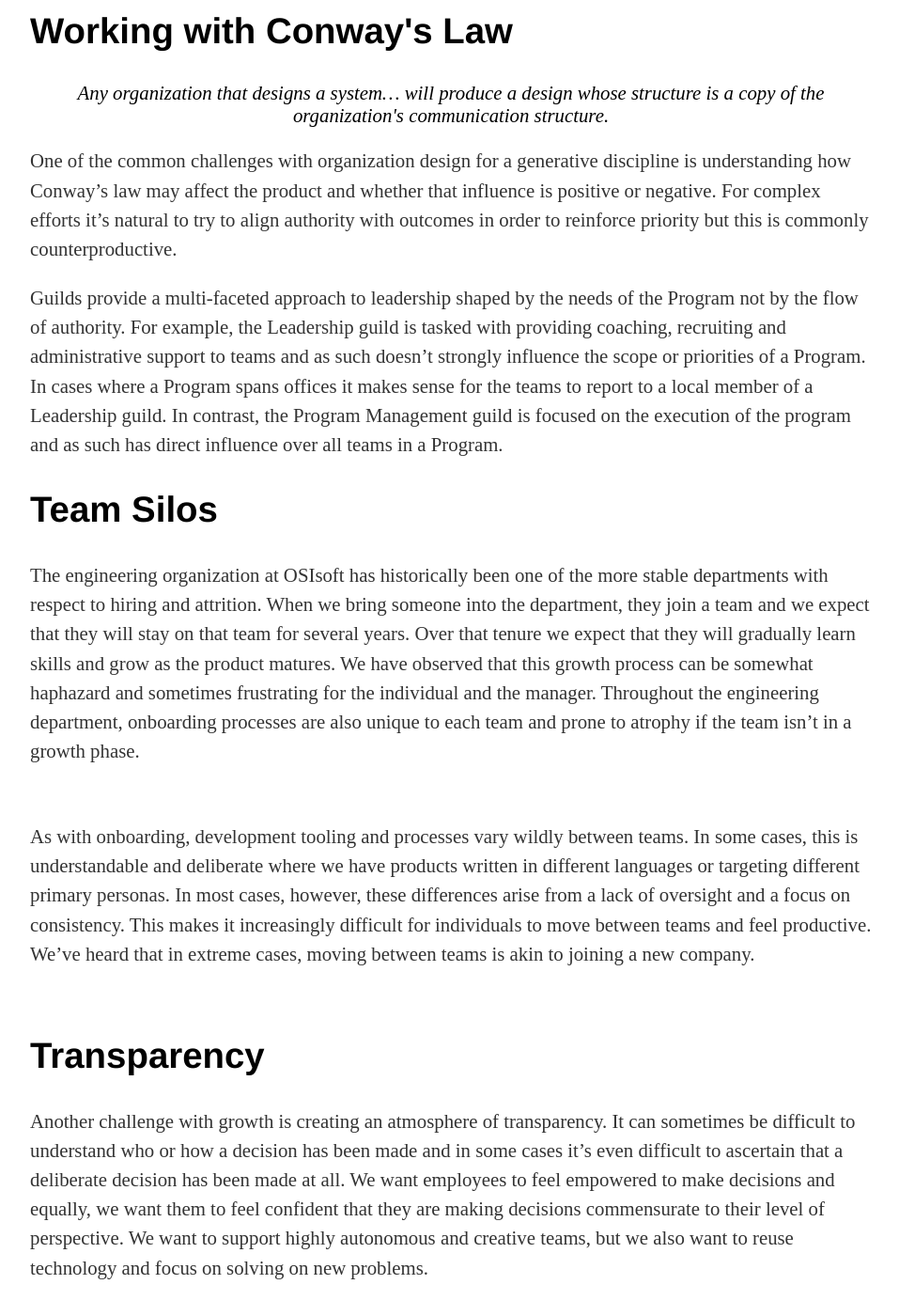
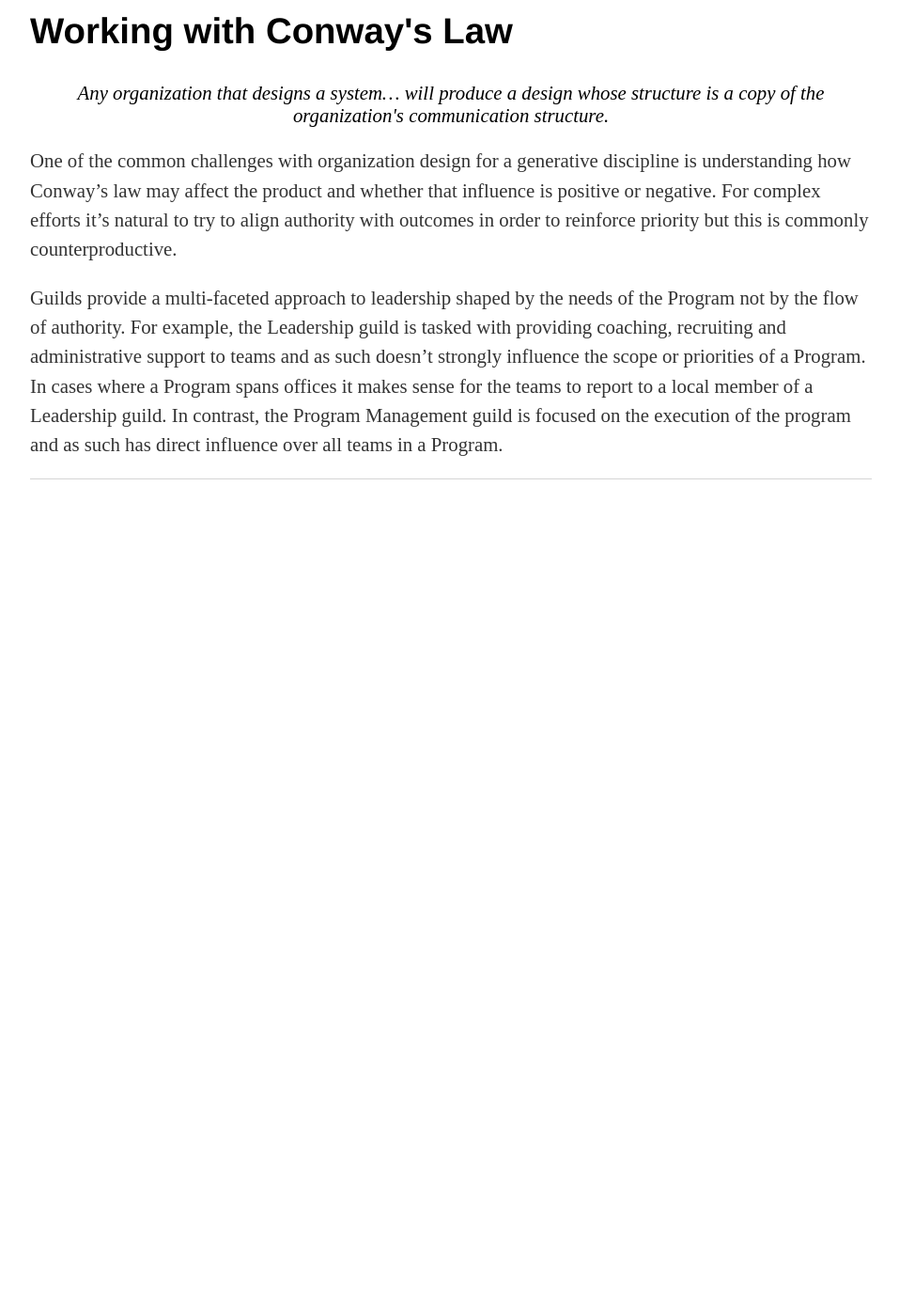
Before and after one commit to OSIEng/osieng.github.io, a Jekyll site: the page built from programs/index.html, in a window 1280 px wide and 1400 px high, scrolled down 3162 px. Shown: the whole window at 94% size, without its empty margins (160-1117 px from the left). Built offline with Jekyll 4.4.1, drawn with Linux system fonts in a browser that asks for light colours; after the commit the page ends 3732 px from its top, so only the background shows below that.

Commit message:
Update index.html

```diff
--- a/programs/index.html
+++ b/programs/index.html
@@ -53,12 +53,3 @@ title: Programs - OSIsoft Engineering Organization
 <p>One of the common challenges with organization design for a generative discipline is understanding how Conway’s law may affect the product and whether that influence is positive or negative. For complex efforts it’s natural to try to align authority with outcomes in order to reinforce priority but this is commonly counterproductive. </p>
 
 <p>Guilds provide a multi-faceted approach to leadership shaped by the needs of the Program not by the flow of authority. For example, the Leadership guild is tasked with providing coaching, recruiting and administrative support to teams and as such doesn’t strongly influence the scope or priorities of a Program. In cases where a Program spans offices it makes sense for the teams to report to a local member of a Leadership guild. In contrast, the Program Management guild is focused on the execution of the program and as such has direct influence over all teams in a Program. </p>
-
-<h2>Team Silos</h2>
-<p>The engineering organization at OSIsoft has historically been one of the more stable departments with respect to hiring and attrition. When we bring someone into the department, they join a team and we expect that they will stay on that team for several years. Over that tenure we expect that they will gradually learn skills and grow as the product matures. We have observed that this growth process can be somewhat haphazard and sometimes frustrating for the individual and the manager. Throughout the engineering department, onboarding processes are also unique to each team and prone to atrophy if the team isn’t in a growth phase. </p>
-</br>
-<p>As with onboarding, development tooling and processes vary wildly between teams. In some cases, this is understandable and deliberate where we have products written in different languages or targeting different primary personas. In most cases, however, these differences arise from a lack of oversight and a focus on consistency. This makes it increasingly difficult for individuals to move between teams and feel productive. We’ve heard that in extreme cases, moving between teams is akin to joining a new company. </p>
-</br>
-<h2>Transparency</h2>
-<p>Another challenge with growth is creating an atmosphere of transparency. It can sometimes be difficult to understand who or how a decision has been made and in some cases it’s even difficult to ascertain that a deliberate decision has been made at all. We want employees to feel empowered to make decisions and equally, we want them to feel confident that they are making decisions commensurate to their level of perspective. We want to support highly autonomous and creative teams, but we also want to reuse technology and focus on solving on new problems. </p>
-</br>
```
